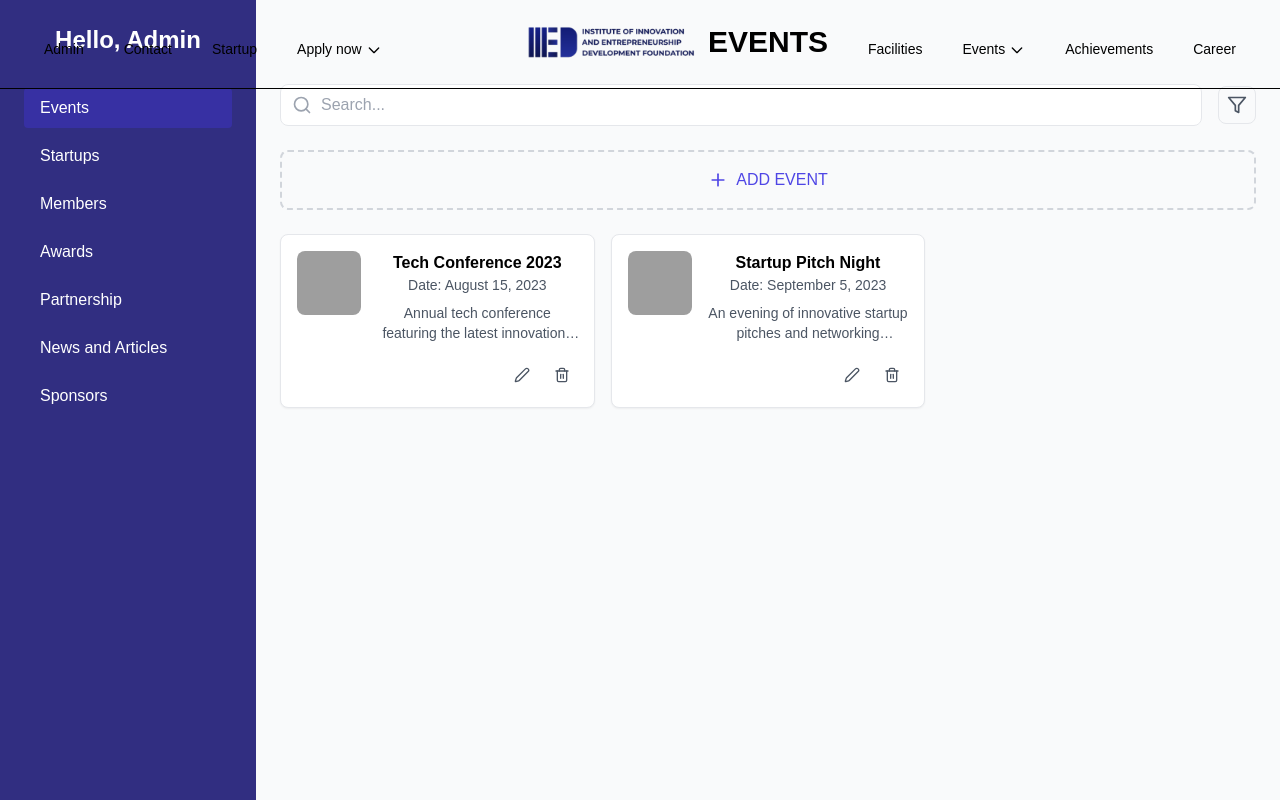
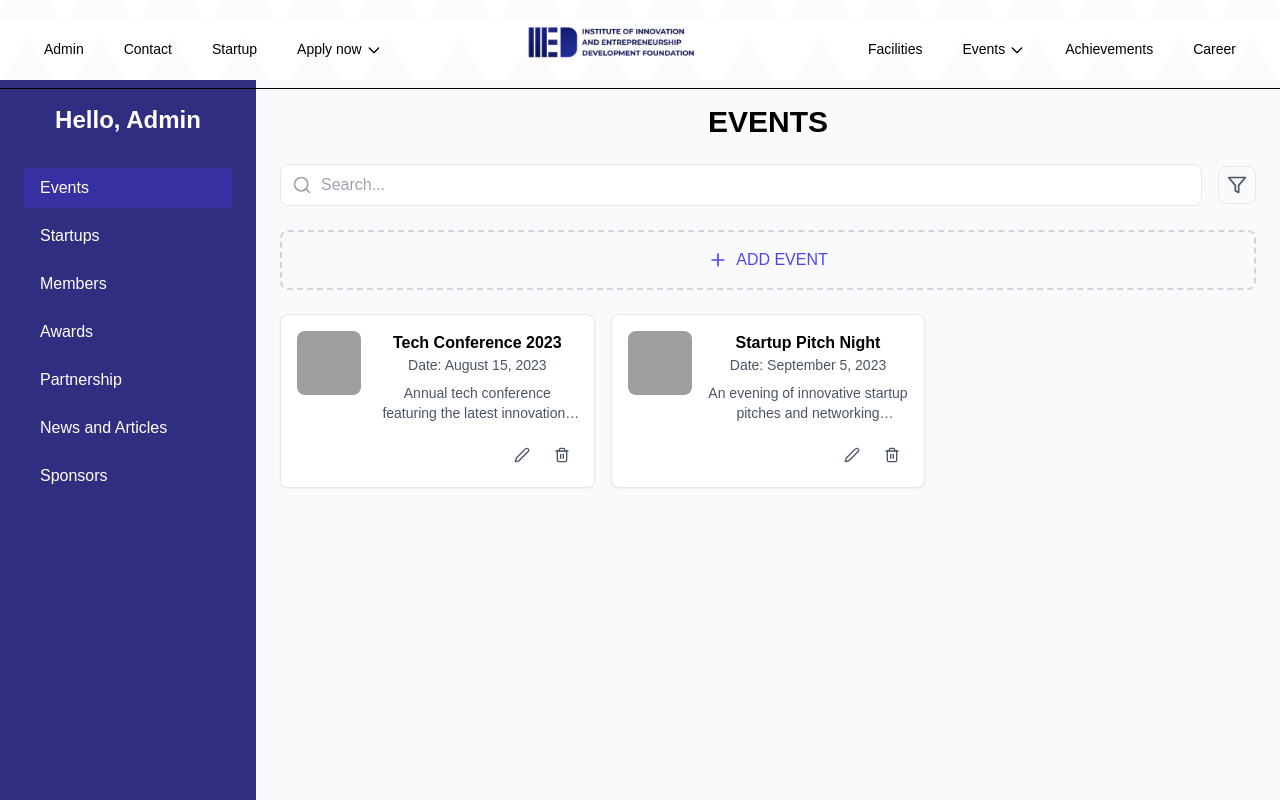
Before and after one commit to Anuj3558/VIEF, a React (Create React App) app in the folder frontend/: page /admin in a window 1280 px wide. Shown: the top 800 px of the page. Built offline with nearby package versions, Linux system fonts and the light colour scheme; grey boxes are pictures that could not be loaded.

Commit message:
padding for dashboard

```diff
--- a/frontend/src/components/Dashboard/components/Dashboard.jsx
+++ b/frontend/src/components/Dashboard/components/Dashboard.jsx
@@ -34,12 +34,12 @@ const Dashboard = () => {
   };
 
   return (
-    <div className="flex">
+    <div className="flex pt-20" >
       <Sidebar setActiveSection={setActiveSection} activeSection={activeSection} />
       <motion.main
         initial={{ opacity: 0 }}
         animate={{ opacity: 1 }}
-        className="flex-1 ml-64 bg-gray-50 min-h-screen"
+        className="flex-1 ml-64 bg-gray-50  min-h-screen"
       >
         <AnimatePresence mode="wait">
           {renderSection()}
--- a/frontend/src/components/Dashboard/components/components/Sidebar.jsx
+++ b/frontend/src/components/Dashboard/components/components/Sidebar.jsx
@@ -15,7 +15,7 @@ const Sidebar = ({ setActiveSection, activeSection }) => {
     <motion.div
       initial={{ x: -250 }}
       animate={{ x: 0 }}
-      className="w-64 h-screen bg-indigo-900 text-white p-6 fixed left-0 top-0"
+      className="w-64 mt-20 h-screen bg-indigo-900 text-white p-6 fixed left-0 top-0"
     >
       <motion.h1
         initial={{ opacity: 0 }}
```
